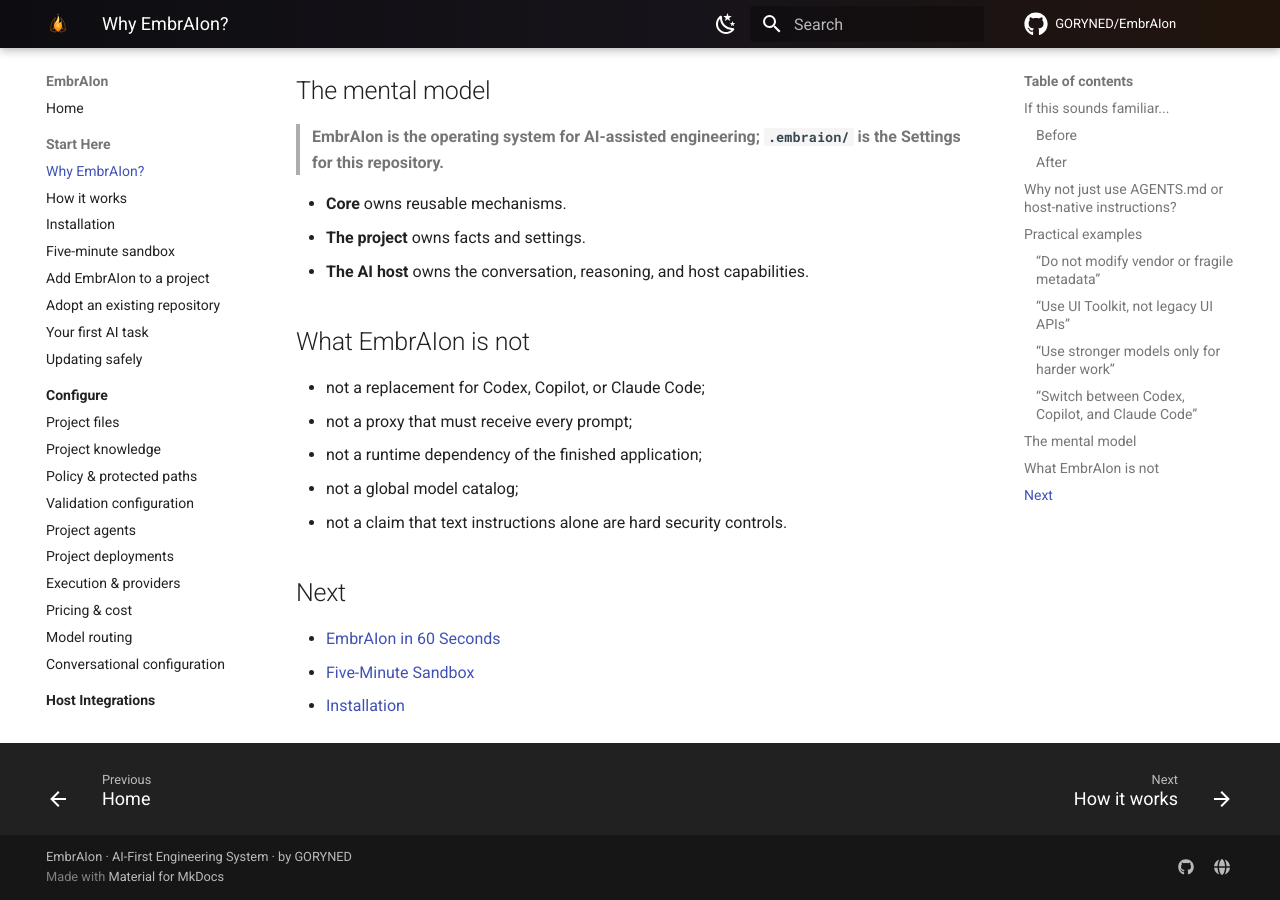
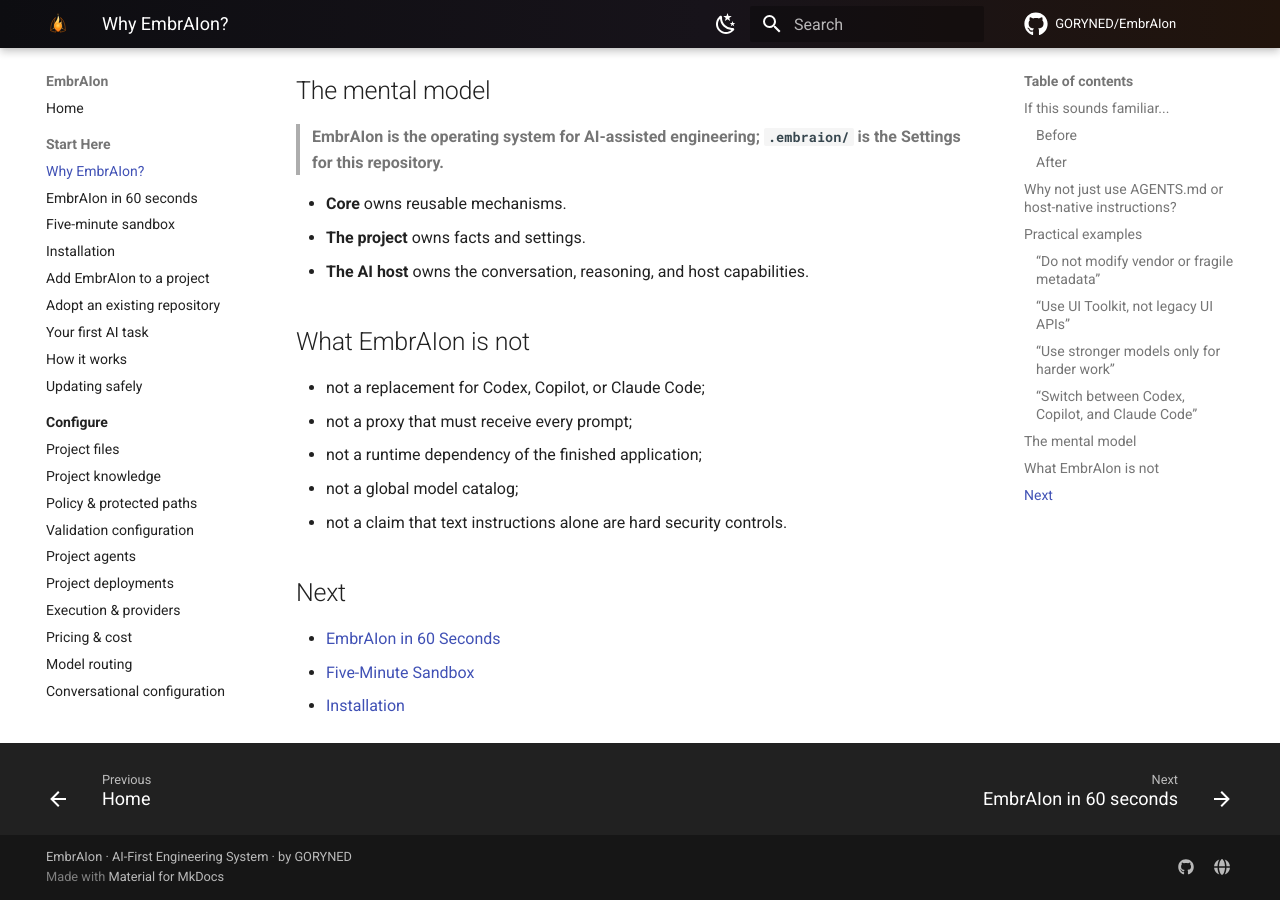
Before and after one commit to GORYNED/EmbrAIon, an MkDocs documentation site: the page built from docs/getting-started/what-is-embraion.md, in a window 1280 px wide and 900 px high, scrolled down 2602 px. Built offline with MkDocs 1.6.1 and Material for MkDocs 9.7.7, drawn with Linux system fonts in a browser that asks for light colours; comment, search, counter and statistics services are not loaded.

Commit message:
Finish beginner-first documentation flow

```diff
--- a/mkdocs.yml
+++ b/mkdocs.yml
@@ -73,12 +73,13 @@ nav:
   - Home: index.md
   - Start Here:
       - Why EmbrAIon?: getting-started/what-is-embraion.md
-      - How it works: getting-started/how-it-works.md
+      - EmbrAIon in 60 seconds: getting-started/in-60-seconds.md
+      - Five-minute sandbox: getting-started/playground.md
       - Installation: getting-started/installation.md
-      - Five-minute sandbox: getting-started/playground.md
       - Add EmbrAIon to a project: getting-started/first-project.md
       - Adopt an existing repository: getting-started/existing-repository.md
       - Your first AI task: getting-started/first-ai-task.md
+      - How it works: getting-started/how-it-works.md
       - Updating safely: getting-started/updating.md
   - Configure:
       - Overview: configuration/index.md
@@ -99,6 +100,7 @@ nav:
       - Claude Code: hosts/claude-code.md
       - Portable bundle: hosts/portable.md
   - Use & Automate:
+      - Overview: guides/index.md
       - Daily workflow: guides/daily-workflow.md
       - Validation & evidence: validation.md
       - Runs & review: guides/runs-review.md
@@ -111,6 +113,7 @@ nav:
       - Unity: examples/unity.md
       - Spec Kit: spec-kit.md
   - Reference:
+      - Engineering model deep dive: reference/engineering-model.md
       - CLI reference: reference/cli.md
       - Runtime & version resolution: reference/runtime-version-resolution.md
       - Security model: security.md
```
